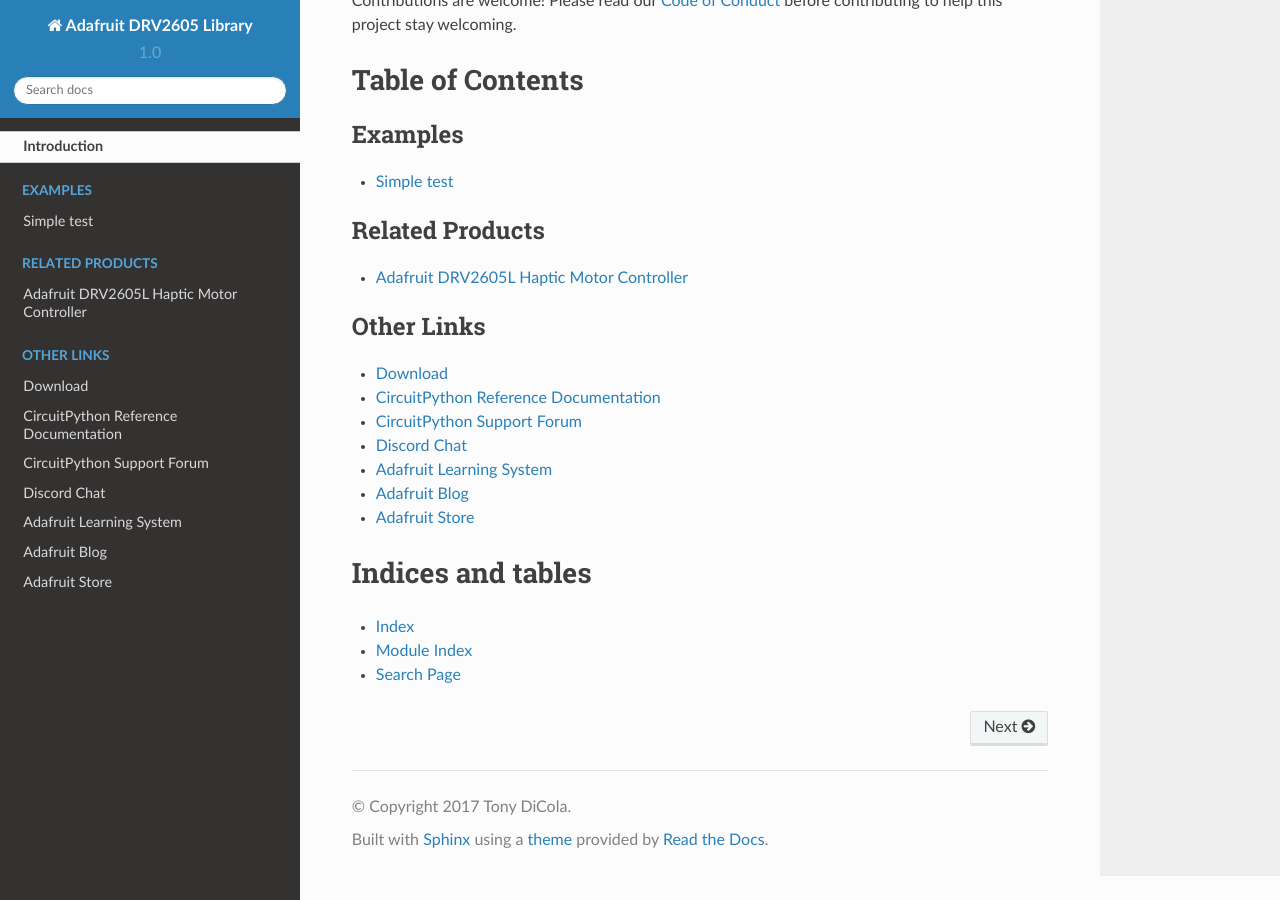
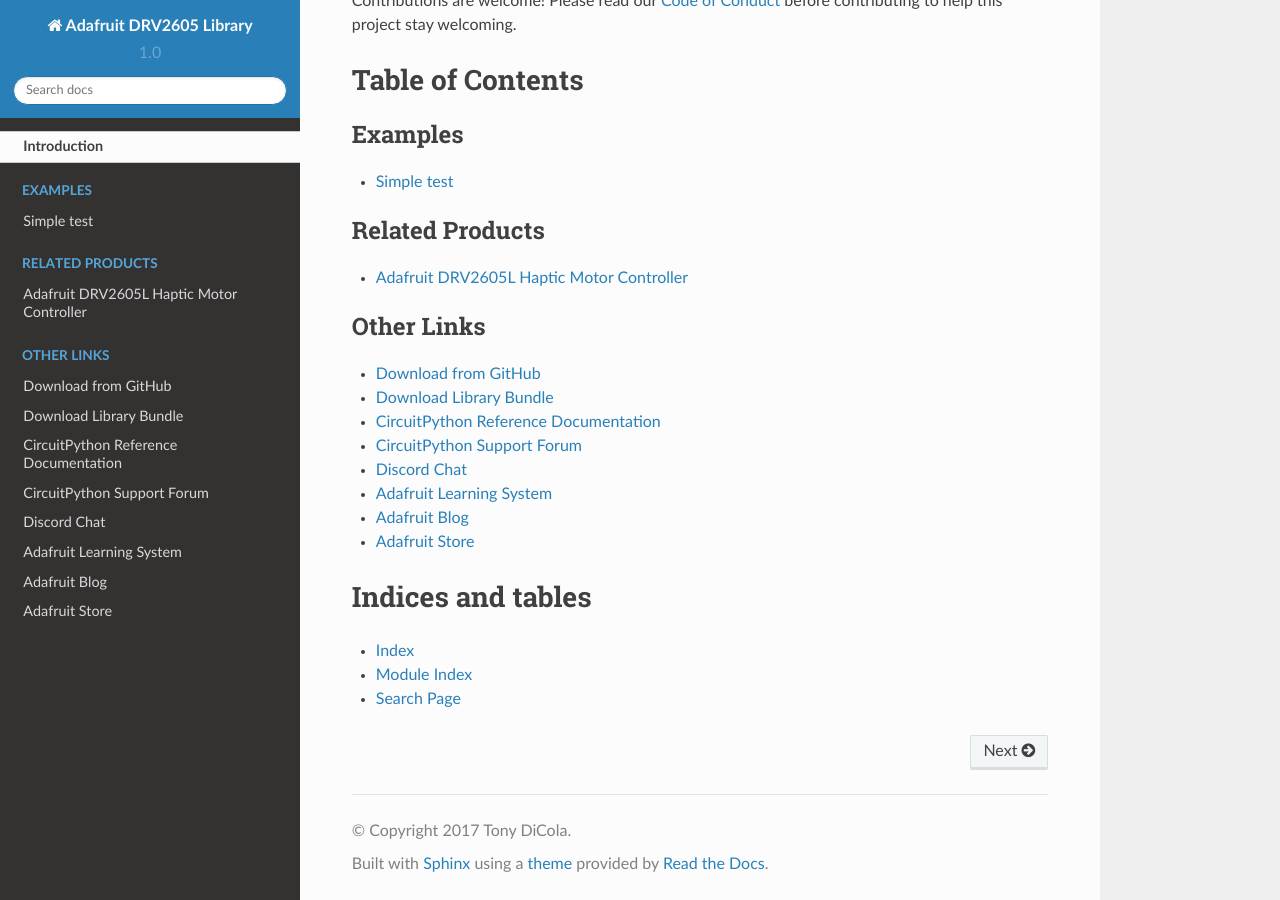
Before and after one commit to adafruit/Adafruit_CircuitPython_DRV2605, a Sphinx documentation site: the page built from docs/index.rst, in a window 1280 px wide and 900 px high, scrolled down 1323 px. Built offline with Sphinx 7.4.7 and the Read the Docs theme 2.0.0, drawn with Linux system fonts in a browser that asks for light colours.

Commit message:
Added cp.org link to index.rst

```diff
--- a/docs/index.rst
+++ b/docs/index.rst
@@ -31,7 +31,8 @@
 .. toctree::
     :caption: Other Links
 
-    Download <https://github.com/adafruit/Adafruit_CircuitPython_DRV2605/releases/latest>
+    Download from GitHub <https://github.com/adafruit/Adafruit_CircuitPython_DRV2605/releases/latest>
+    Download Library Bundle <https://circuitpython.org/libraries>
     CircuitPython Reference Documentation <https://docs.circuitpython.org>
     CircuitPython Support Forum <https://forums.adafruit.com/viewforum.php?f=60>
     Discord Chat <https://adafru.it/discord>
```
